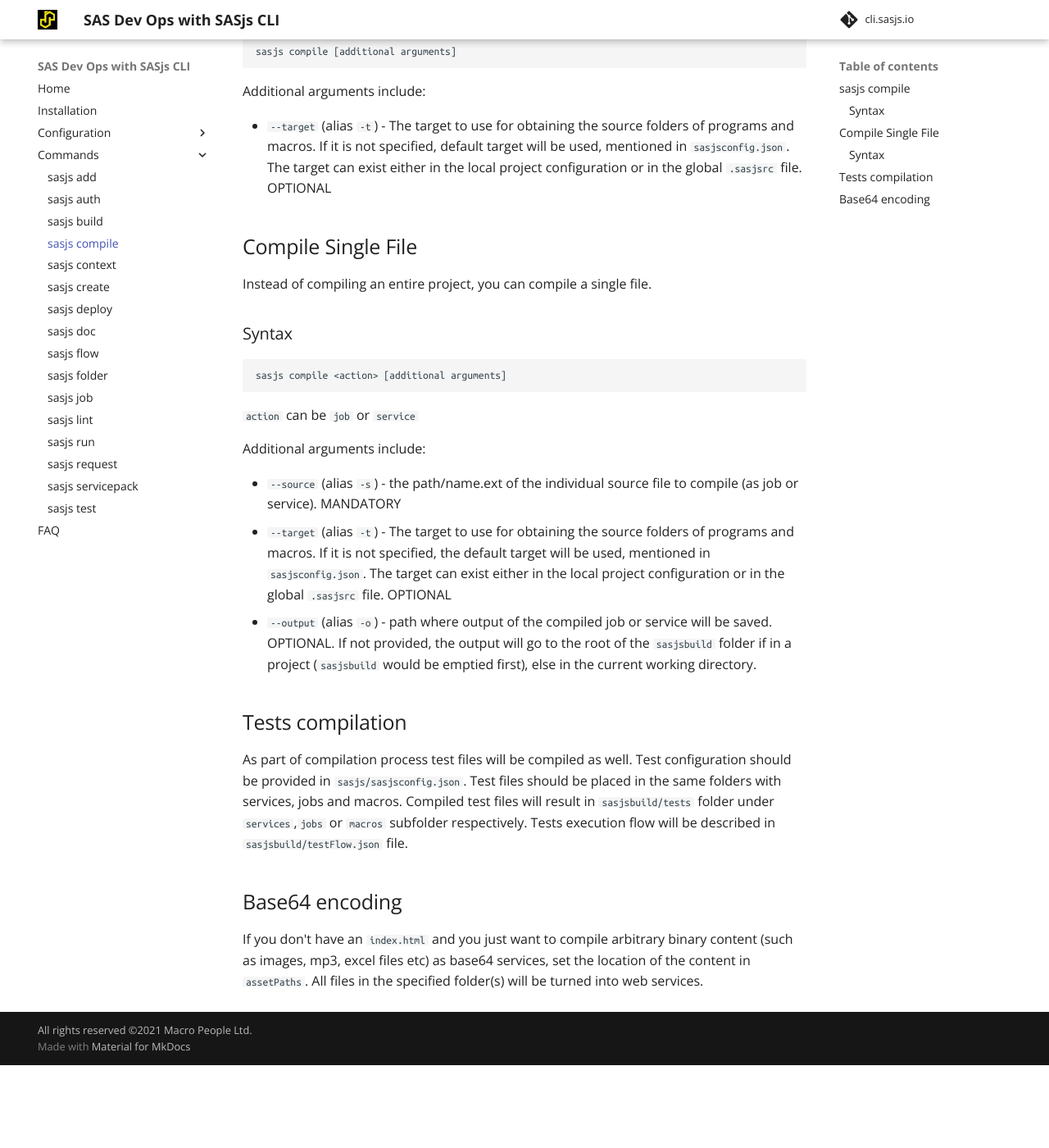
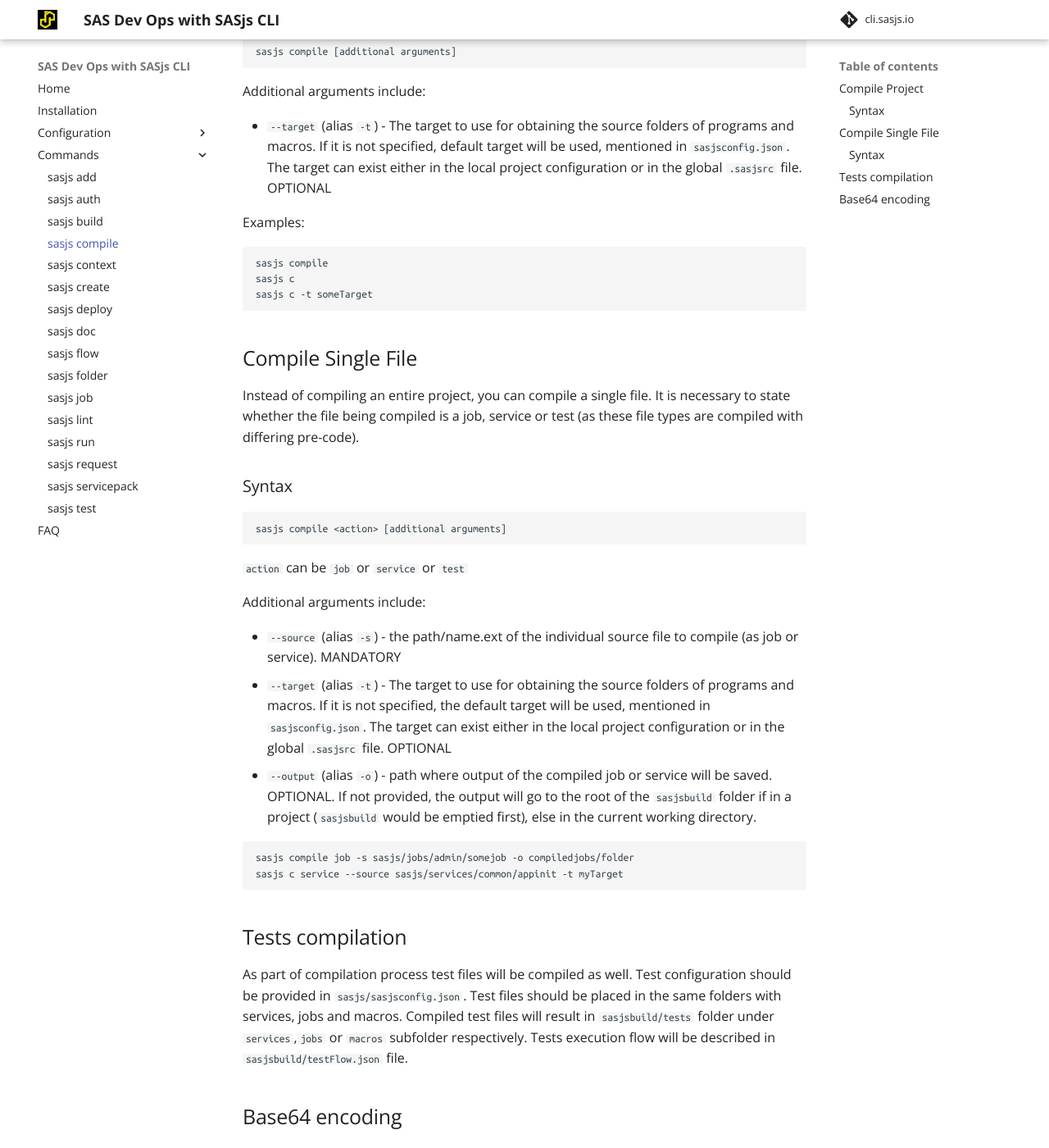
Before and after one commit to sasjs/cli.sasjs.io, an MkDocs documentation site: the page built from docs/compile.md, in a window 1280 px wide and 1400 px high, scrolled down 1336 px. Shown: the whole window at 82% size. Built offline with MkDocs 1.6.1 and Material for MkDocs 9.7.7, drawn with Linux system fonts in a browser that asks for light colours; before the commit the page ends 2635 px from its top, so only the background shows below that; some of the changed text lies outside the part shown.

Commit message:
chore: automated commit

````diff
--- a/docs/compile.md
+++ b/docs/compile.md
@@ -2,11 +2,12 @@
 layout: article
 title: Compiling SAS Jobs & Services using SASjs
 description: The `sasjs compile` command extracts all the dependencies and input programs for each service / job and includes them in a single file ready for deployment
+og_image: https://cli.sasjs.io/img/sasjscompile.png
 ---
 
 # sasjs compile
 
-## sasjs compile
+## Compile Project
 
 From the root of the project, run: `sasjs compile`. This will cycle through all the Jobs / Services / Tests in the `jobFolders` / `serviceFolders` / `testFolders` arrays in the `sasjsconfig.json` file, extract all of the dependent SAS Macros and SAS Includes, and create one self-contained file per Job (or Service, or Test) inside the `sasjsbuild` folder. The self-contained file will also include any `initProgram`, `termProgram` and `macroVariables` defined in the relevant config objects.
 
@@ -26,9 +27,17 @@
 
 - `--target` (alias `-t`) - The target to use for obtaining the source folders of programs and macros. If it is not specified, default target will be used, mentioned in `sasjsconfig.json`. The target can exist either in the local project configuration or in the global `.sasjsrc` file. OPTIONAL
 
+Examples:
+
+```bash
+sasjs compile
+sasjs c
+sasjs c -t someTarget
+```
+
 ## Compile Single File
 
-Instead of compiling an entire project, you can compile a single file.
+Instead of compiling an entire project, you can compile a single file.  It is necessary to state whether the file being compiled is a job, service or test (as these file types are compiled with differing pre-code).
 
 ### Syntax
 
@@ -36,13 +45,18 @@
 sasjs compile <action> [additional arguments]
 ```
 
-`action` can be `job` or `service`
+`action` can be `job` or `service` or `test`
 
 Additional arguments include:
 
 - `--source` (alias `-s`) - the path/name.ext of the individual source file to compile (as job or service). MANDATORY
 - `--target` (alias `-t`) - The target to use for obtaining the source folders of programs and macros. If it is not specified, the default target will be used, mentioned in `sasjsconfig.json`. The target can exist either in the local project configuration or in the global `.sasjsrc` file. OPTIONAL
 - `--output` (alias `-o`) - path where output of the compiled job or service will be saved. OPTIONAL. If not provided, the output will go to the root of the `sasjsbuild` folder if in a project (`sasjsbuild` would be emptied first), else in the current working directory.
+
+```bash
+sasjs compile job -s sasjs/jobs/admin/somejob -o compiledjobs/folder
+sasjs c service --source sasjs/services/common/appinit -t myTarget
+```
 
 ## Tests compilation
 
````
